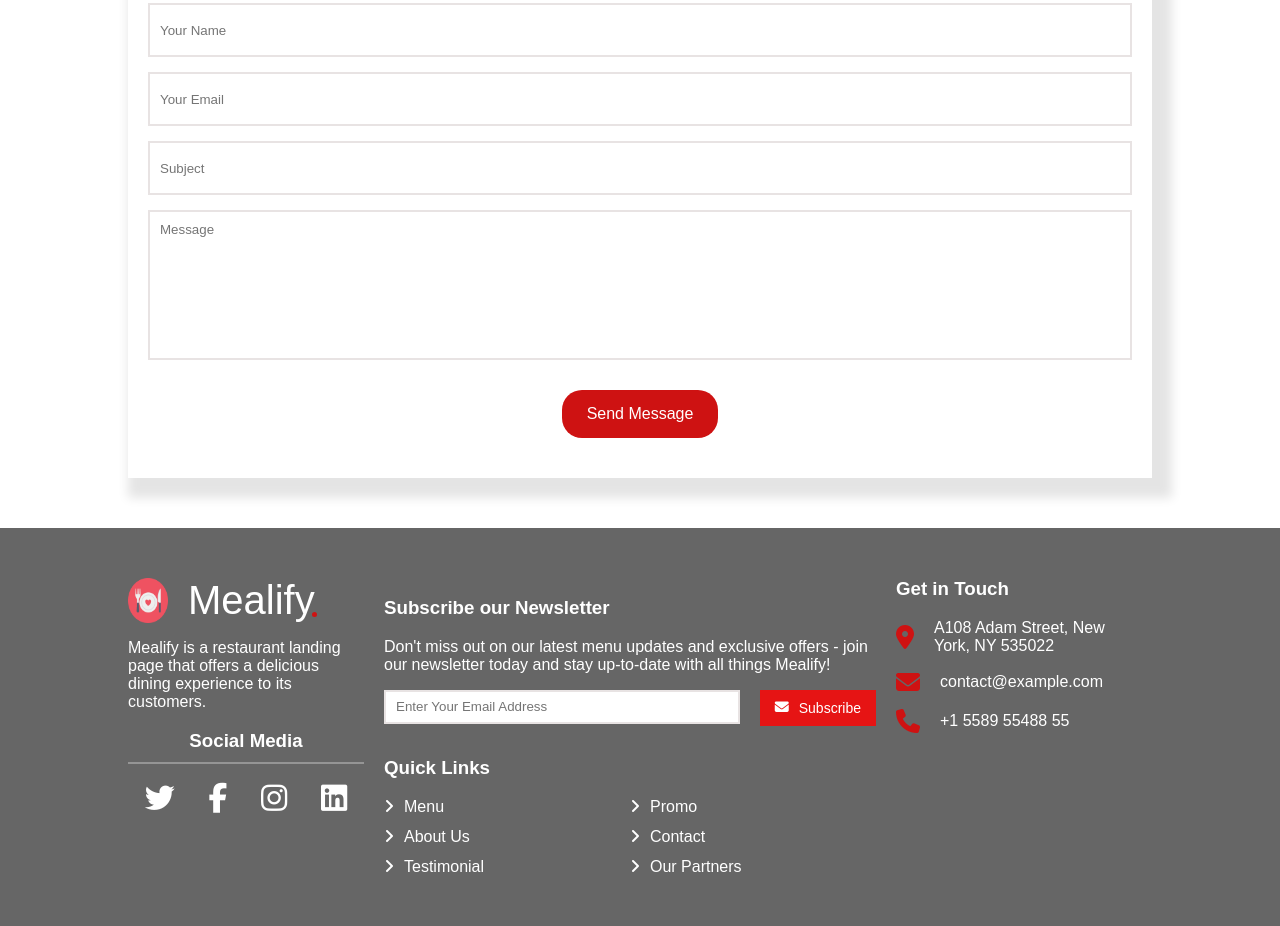
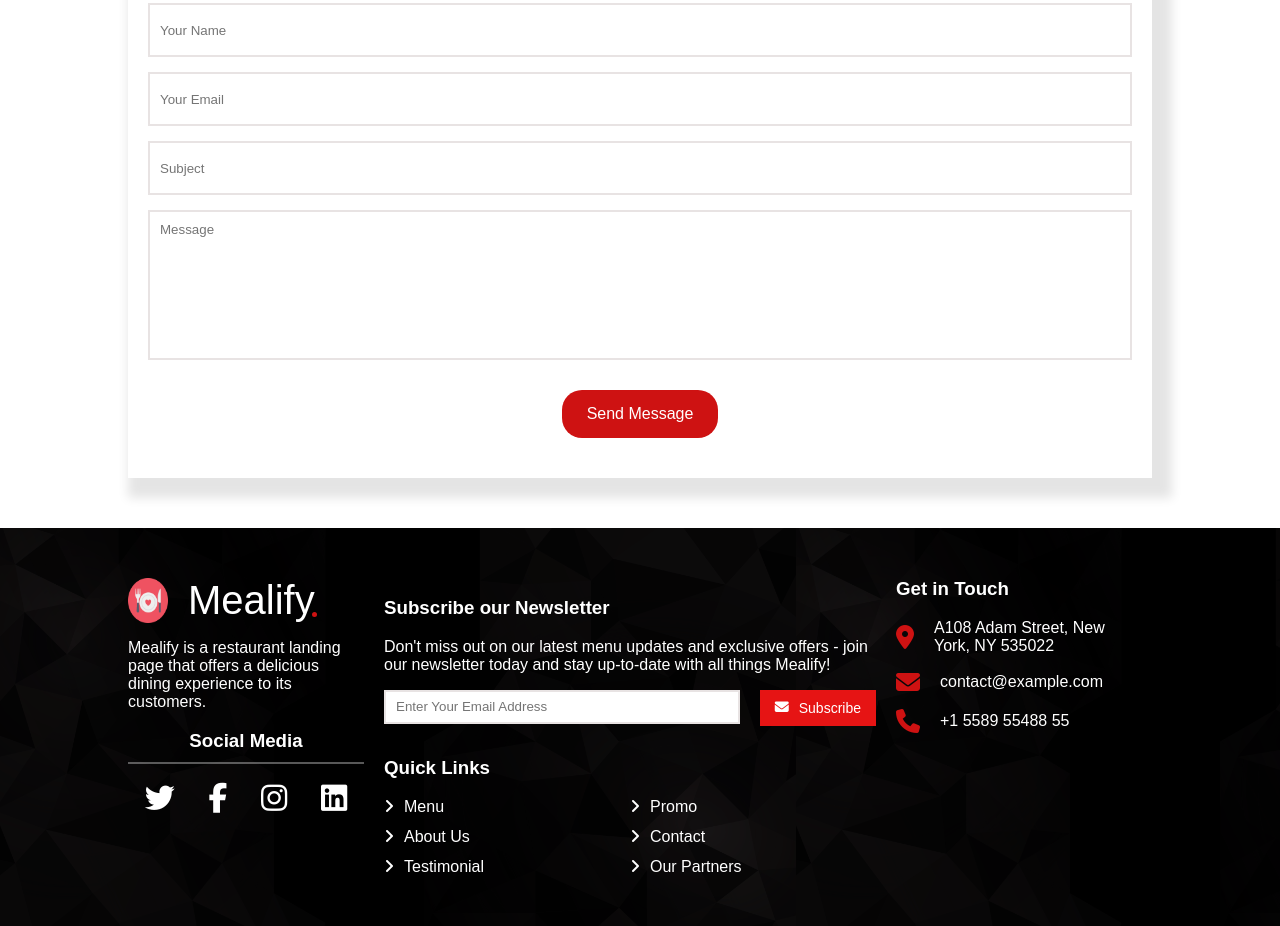
Before and after one commit to Aly-Elsayed12/mealify, a plain HTML site: page index.html in a window 1280 px wide. Shown: the part 3487-4413 px from the top of the page. Drawn offline with Linux system fonts and the light colour scheme; the site is published under a folder, as on GitHub Pages, so addresses that start at the root find nothing.

Commit message:
sec commit

```diff
--- a/css/style.css
+++ b/css/style.css
@@ -428,7 +428,7 @@ form textarea:focus{
   border: 2px solid #e61414;
 }
 footer{
-  background-image: url(/image/textured-metal-background.jpg);
+  background-image: url(../image/textured-metal-background.jpg);
   background-size: contain;
   color: #fff;
   font-family: sans-serif;
@@ -699,69 +699,3 @@ footer .inner{
     height: 1500px
   }
 }
-
-
-
-
-
-
-
-
-
-
-
-
-/* @media (min-width: 640px) {
-
-  .home__img,.home__contant{
-    float: right;
-    width: 50%;
-  }
-  .home__contant{
-    text-align: left;
-  }
-  .chef__box{
-    float: left;
-    width: 30%;
-    margin-left: 30px;
-  }
-} */
-
-/* @media (min-width:641px) and (max-width:1200px) {
-  .home__img,.home__contant{
-    width:90% ;
-    text-align: center;
-  }
-  .chef__box{
-    float: left;
-    width: 46%;
-    margin-left: 30px;
-  }
-} */
-/* @media (min-width:1200px) {
-  .nav-bar .links{
-    display: block;
-  }
-} */
-
-
-
-
-
-
-
-
-
-
-
-
-
-
-
-
-/* @keyframes a {
-  0%{transform: translate(1px,1px), rotate(0deg, 0deg);}
-  10%{transform: translate(-1px,-1px), rotate(1deg, 1deg);}
-  10%{transform: translate(0px,0px), rotate(1deg, 1deg);}
-
-} */
```
